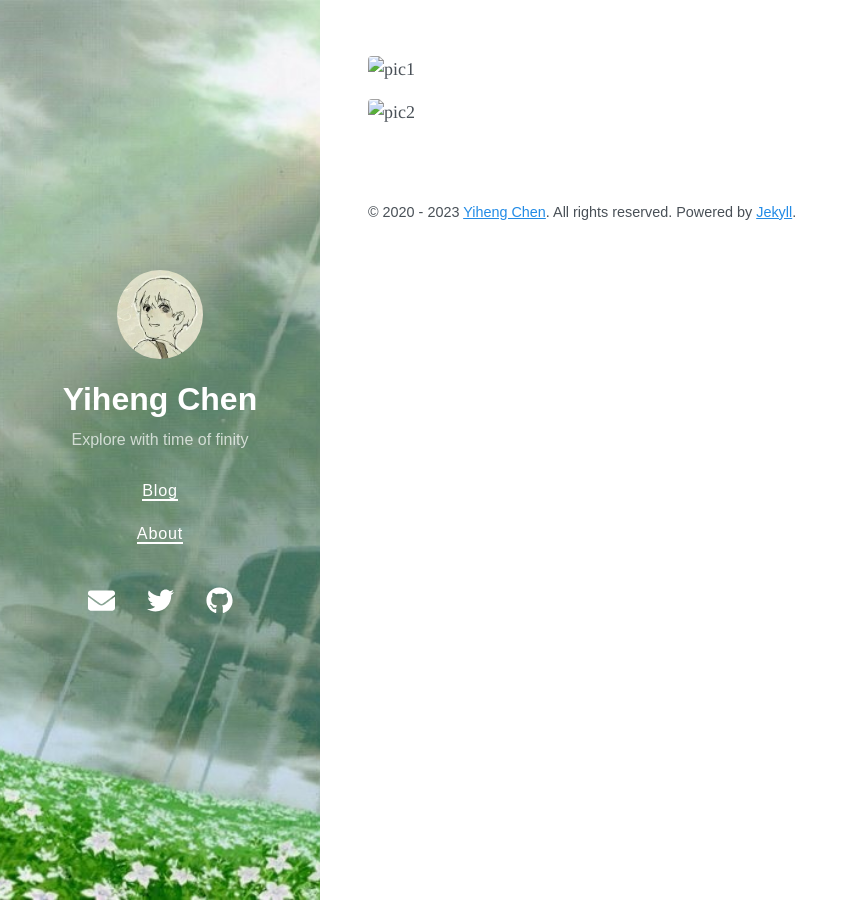
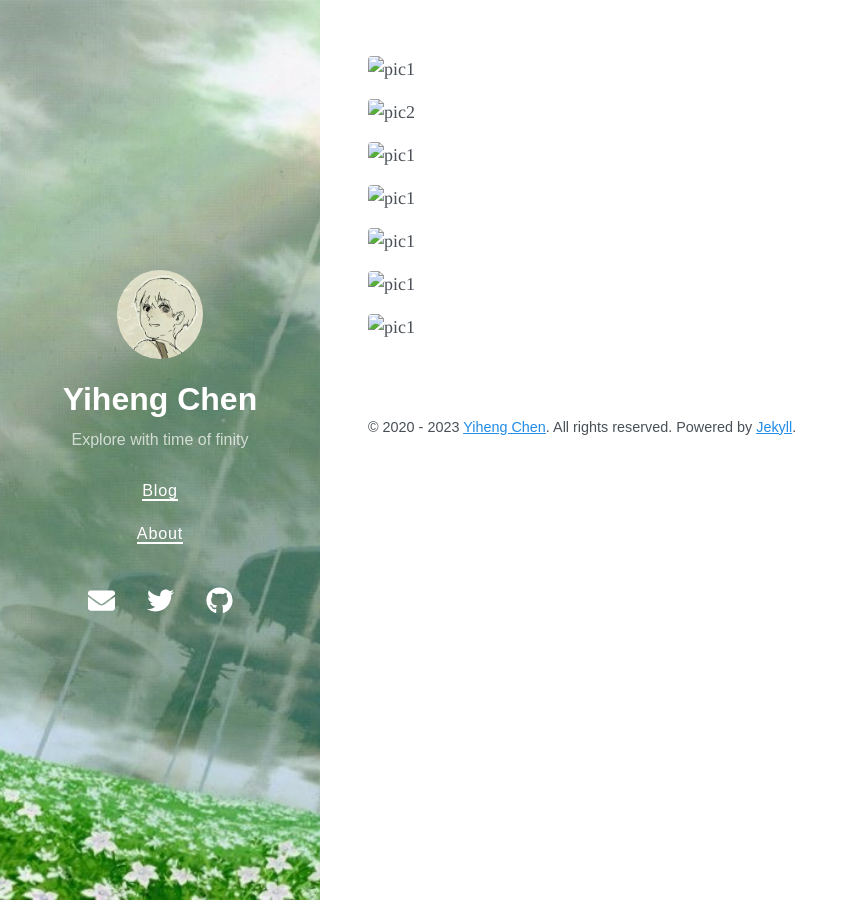
Before and after one commit to yihenc/yihenc.github.io, a Jekyll site: the page built from about.md, in a window 1280 px wide. Shown: the whole page, without its empty margins (0-858 px from the left). Built offline with Jekyll 4.4.1, drawn with Linux system fonts in a browser that asks for light colours; nearby versions of some CDN libraries.

Commit message:
Update about.md

```diff
--- a/about.md
+++ b/about.md
@@ -3,5 +3,10 @@ layout: page
 title:
 ---
 
-![pic1](resume1.jpg)
-![pic2](resume2.jpg)
+![pic1](summary.jpg)
+![pic2](education.jpg)
+![pic1](honors.jpg)
+![pic1](exp1.jpg)
+![pic1](exp2.jpg)
+![pic1](exp3.jpg)
+![pic1](skills.jpg)
```
